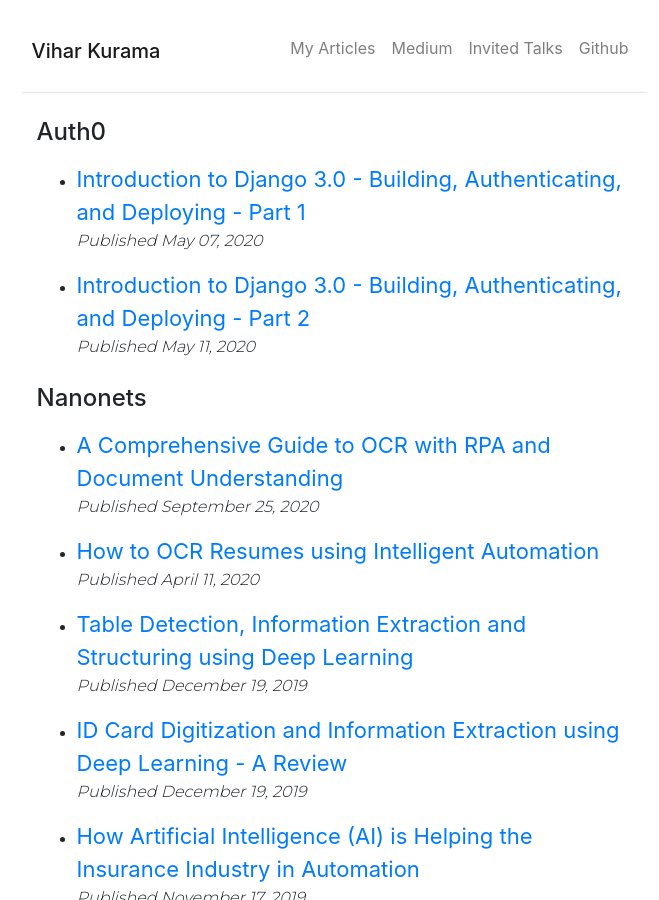
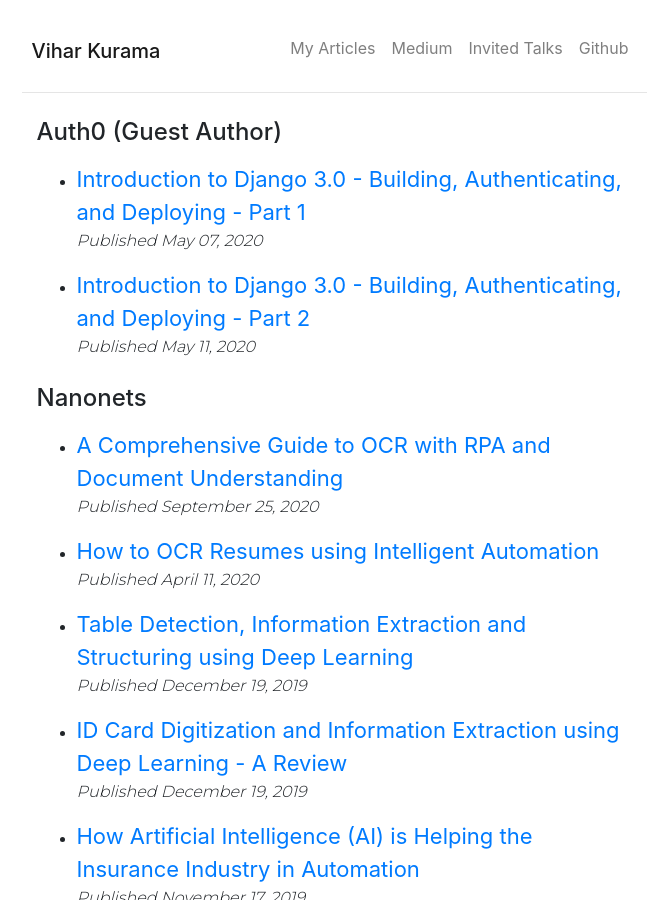
Before and after one commit to vihar/vihar.github.io-archive, a Jekyll site: the page built from authoring.html, in a window 1280 px wide and 900 px high. Shown: the whole window, without its empty margins (306-965 px from the left). Built offline with Jekyll 4.4.1, drawn with Linux system fonts in a browser that asks for light colours; nearby versions of some CDN libraries.

Commit message:
Update authoring.html

```diff
--- a/authoring.html
+++ b/authoring.html
@@ -3,7 +3,7 @@
 title: Vihar - Articles
 ---
 
-<h1 class="heading">Auth0</h1>
+<h1 class="heading">Auth0 (Guest Author)</h1>
 <ul>
   <li>
     <a
```
